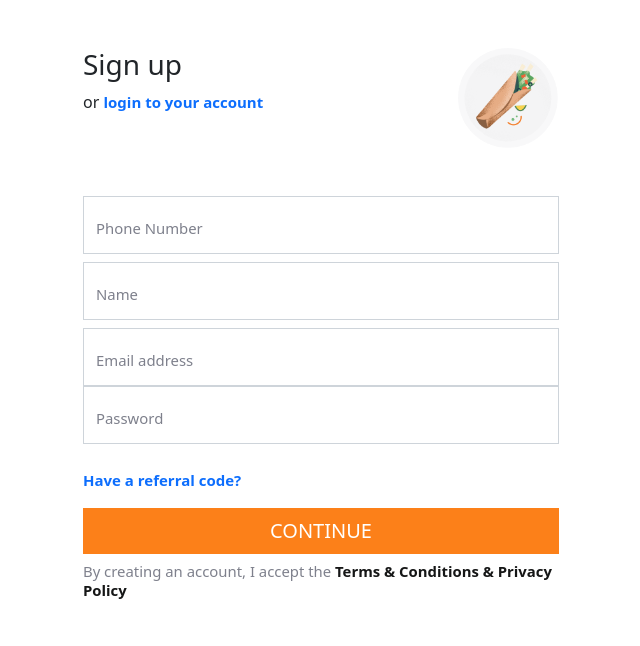
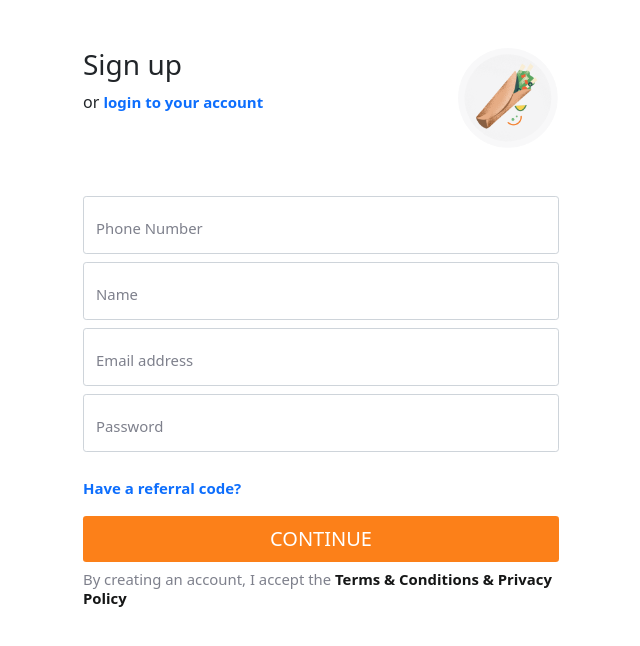
Before and after one commit to purplecrow2020/plan-platter-react, a React (Create React App) app: page /signup in a window 1280 px wide. Shown: the top 646 px of the page, without its empty margins (124-764 px from the left). Built offline with nearby package versions, Linux system fonts and the light colour scheme.

Commit message:
small bugs

```diff
--- a/src/containers/BestSellers/BestSellerCaraousel.js
+++ b/src/containers/BestSellers/BestSellerCaraousel.js
@@ -12,13 +12,13 @@ class BestSellerCaraousel extends Component {
         infinite: true,
         autoplaySpeed: 3000,
         autoplay: true,
-        slidesToShow: 2,
+        slidesToShow: 2.9,
         slidesToScroll: 2,
     };
 
     render() {
         return (
-            <div className="container my-5" style={{maxWidth: '500px', paddingLeft: '0px'}}>
+            <div className="container my-3" style={{maxWidth: '500px', paddingLeft: '0px'}}>
             <h2 className="tsn-heading-1">Popular Curations</h2>
             <Slider {...this.settings}>
             {
--- a/src/containers/CategoryAccordion/Accordion.js
+++ b/src/containers/CategoryAccordion/Accordion.js
@@ -10,7 +10,7 @@ import './accordion.css';
 export default class ProfileMainBody extends Component {
   render() {
     return (
-      <><div className=" mt-5" style={{ maxWidth: '500px', background: '' }}>
+      <><div className=" mt-2" style={{ maxWidth: '500px', background: '' }}>
         <div class="accordion accordion-flush" id="accordionFlushExample" style={{ color: '#fff !important' }}>
           {
             this.props.menu && Object.keys(this.props.menu).map((item_category, index) => {
@@ -18,20 +18,24 @@ export default class ProfileMainBody extends Component {
 
                 <div class="accordion-item mb-3">
                   <h2 class="accordion-header" id={`flush-heading${index}`}>
-                    <button class={ index == 0 ? "pb-2 acc-btn ct-heading accordion-button"  : "pb-2 acc-btn ct-heading accordion-button collapsed"} type="button" data-bs-toggle="collapse" data-bs-target={`#flush-collapseOne${index}`} aria-expanded="false" aria-controls={`flush-collapseOne${index}`} style={{ boxShadow: '0 4px 8px 0 rgba(0, 0, 0, 0.2)' }}>
+                    <button class={index == 0 ? "pb-2 acc-btn ct-heading accordion-button" : "pb-2 acc-btn ct-heading accordion-button collapsed"} type="button" data-bs-toggle="collapse" data-bs-target={`#flush-collapseOne${index}`} aria-expanded="false" aria-controls={`flush-collapseOne${index}`} style={{ boxShadow: '0 4px 8px 0 rgba(0, 0, 0, 0.2)' }}>
                       {item_category} ({this.props.menu[item_category].length})
                     </button>
                   </h2>
-                  <div id={`flush-collapseOne${index}`} class={index == 0 ? "accordion-collapse collapse show" : "accordion-collapse collapse" } aria-labelledby={`flush-heading${index}`} data-bs-parent="#accordionFlushExample">
+                  <div id={`flush-collapseOne${index}`} class={index == 0 ? "accordion-collapse collapse show" : "accordion-collapse collapse"} aria-labelledby={`flush-heading${index}`} data-bs-parent="#accordionFlushExample">
                     <div class="accordion-body">
                       <div className="mt-n-2 u-d-line"></div>
                       <ul className="body-ul">
                         {
-                            this.props.menu[item_category].map((item, index) => {
-                                return (
-                                    <li className="mt-4 "> <a href="#manage-address" className="text-decoration-none ct-heading"><MenuItemCard item_id={item.id} item_name={item.name} item_img_url={item.img_url} item_price={item.price} dietary_flag={item.dietary_flag}  item_qty={item.qty} /></a> </li>
-                                )
-                            })
+                          this.props.menu[item_category].map((item, index) => {
+                            return (
+                              <li className="mt-4 ">
+                                <a href="#manage-address" className="text-decoration-none ct-heading">
+                                  <MenuItemCard item_id={item.id} item_name={item.name} item_img_url={item.img_url} item_price={item.price} dietary_flag={item.dietary_flag} item_qty={item.qty} />
+                                </a>
+                              </li>
+                            )
+                          })
                         }
                       </ul>
                     </div>
--- a/src/containers/Footer/index.css
+++ b/src/containers/Footer/index.css
@@ -2,13 +2,13 @@
     font-size: 10px;
     border: 1px solid rgb(238, 156, 0);
     border-radius: 100%;
-    padding: 1px 6px;
+    padding: 2px 5px;
     background-color: #ee9c00;
     color: white;
     font-weight: 700;
 }
 
-@media screen and (max-width: 360px) {
+/* @media screen and (max-width: 360px) {
     .cart-count-icon{
         position: absolute;
         top: -8px;
@@ -36,4 +36,4 @@
         top: -8px;
         left: 50px;
     }
-  }
+  } */
--- a/src/containers/Footer/index.js
+++ b/src/containers/Footer/index.js
@@ -35,7 +35,7 @@ export default function Footer() {
                     style={{color: '#3d4152', position:'relative'}}
                     >
                         <i className="fa fa-shopping-bag d-block" aria-hidden="true" style={{position:'relative'}}>
-                            <span className='cart-count-icon' style={{position: 'absolute', top: '-10px'}}>2</span>
+                            <span className='cart-count-icon' style={{position: 'absolute', top: '-8px'}}>2</span>
                         </i>
                         <span className="d-block  mt-1">CART</span>
 
--- a/src/containers/Home/index.js
+++ b/src/containers/Home/index.js
@@ -29,7 +29,7 @@ class Home extends Component {
                         {/* <BestSellerCarousal items={this.props.bestsellers}/> */}
                         <BestSellerCaraousel items={this.props.bestsellers}/>
                         </>
-                        : ''
+                        : ' Loading...'
                 }
                 {/* render MENUS */}
                 {/* {
--- a/src/containers/Login/index.js
+++ b/src/containers/Login/index.js
@@ -6,7 +6,7 @@ import { Link } from 'react-router-dom';
 class Login extends Component {
     render() {
         return (
-            <div className='container my-5' style={{ maxWidth: '500px' }}>
+            <div className='container' style={{ maxWidth: '500px', marginTop: '35%' }}>
                 <div className='row mb-5'>
                     <div className='col-9'>
                         <h3>Login</h3>
--- a/src/containers/Signup/index.js
+++ b/src/containers/Signup/index.js
@@ -19,24 +19,24 @@ export default class index extends Component {
                 <div className='row'>
                     <div className='col'>
                         <div class="form-floating mb-2">
-                            <input type="email" class="form-control rounded-0" id="floatingInput" placeholder="name@example.com" />
+                            <input type="email" class="form-control rounded-1" id="floatingInput" placeholder="name@example.com" />
                             <label for="floatingInput" className='ct-text'>Phone Number</label>
                         </div>
                         <div class="form-floating mb-2">
-                            <input type="password" class="form-control rounded-0" id="floatingPassword" placeholder="Password" />
+                            <input type="password" class="form-control rounded-1" id="floatingPassword" placeholder="Password" />
                             <label for="floatingPassword"  className='ct-text'>Name</label>
                         </div>
-                        <div class="form-floating">
-                            <input type="email" class="form-control rounded-0" id="floatingInput" placeholder="name@example.com" />
+                        <div class="form-floating mb-2">
+                            <input type="email" class="form-control rounded-1" id="floatingInput" placeholder="name@example.com" />
                             <label for="floatingInput"  className='ct-text'>Email address</label>
                         </div>
                         <div class="form-floating mb-4">
-                            <input type="password" class="form-control rounded-0" id="floatingPassword" placeholder="Password" />
+                            <input type="password" class="form-control rounded-1" id="floatingPassword" placeholder="Password" />
                             <label for="floatingPassword"  className='ct-text'>Password</label>
                         </div>
                         <a className='pl-0 sec-btn' href='#code'> Have a referral code?</a>
                         <div className='d-grid mt-3 mb-2'>
-                        <button className=' btn btn-lg btn-success rounded-0 border-0'  style={{ background: '#fc8019' }}>CONTINUE</button>
+                        <button className=' btn btn-lg btn-success rounded-1 border-0'  style={{ background: '#fc8019' }}>CONTINUE</button>
                         </div>
                         <p className="ct-text">By creating an account, I accept the <b style={{color:'#151616'}}>Terms & Conditions & Privacy Policy</b></p>
                     </div>
```
